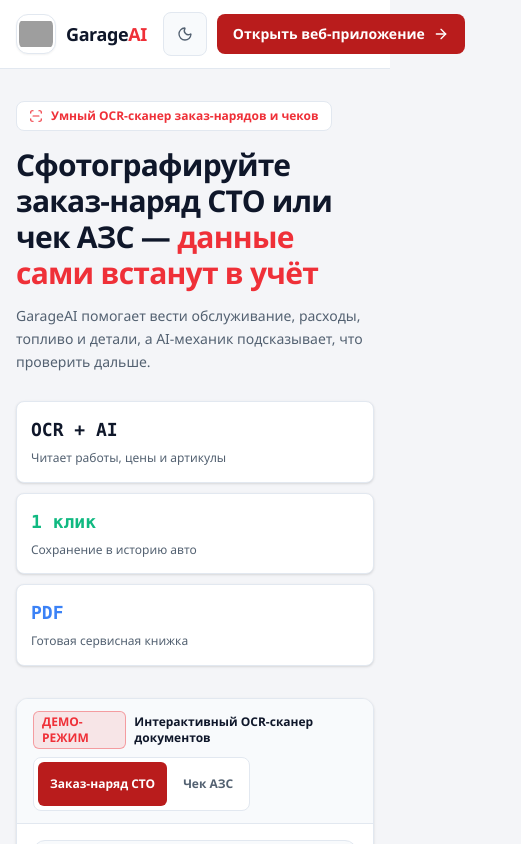
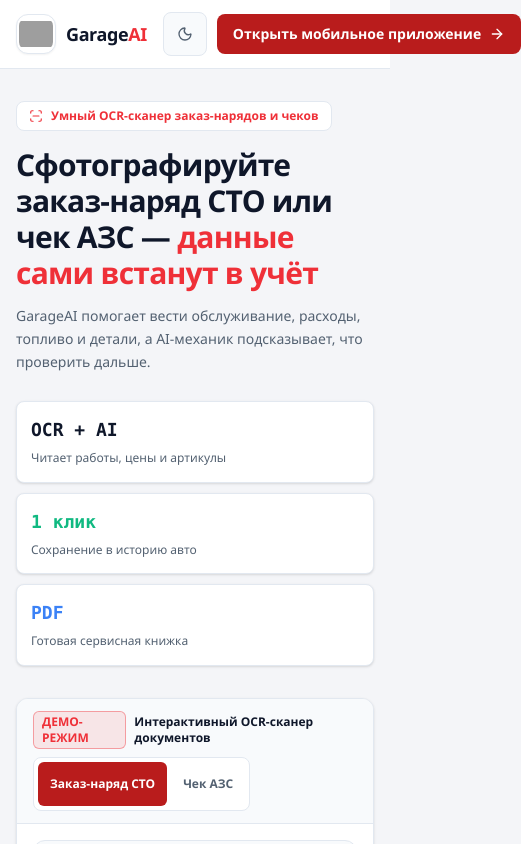
Before and after one commit to AlEX91udemy/GarageAI_1.0, a React (Vite) app: page / in a window 390 px wide. Shown: the top 844 px of the page, 521 px wide, since content can reach past the window. Built offline with nearby package versions, Linux system fonts and the light colour scheme; grey boxes are pictures that could not be loaded.

Commit message:
fix: open mobile app from landing header

```diff
--- a/src/LandingPage.tsx
+++ b/src/LandingPage.tsx
@@ -169,10 +169,10 @@ export function LandingPage() {
               {isDark ? <Sun className="h-4 w-4 text-[#F59E0B]" /> : <Moon className="h-4 w-4" />}
             </button>
             <a
-              href="/app"
+              href="/app?view=mobile"
               className="garage-btn-anim inline-flex items-center gap-2 rounded-lg bg-[#B91C1C] px-4 py-2.5 text-sm font-semibold text-white hover:bg-[#991B1B] whitespace-nowrap"
             >
-              <span>Открыть веб-приложение</span>
+              <span>Открыть мобильное приложение</span>
               <ArrowRight className="h-4 w-4 shrink-0" />
             </a>
           </div>
```
